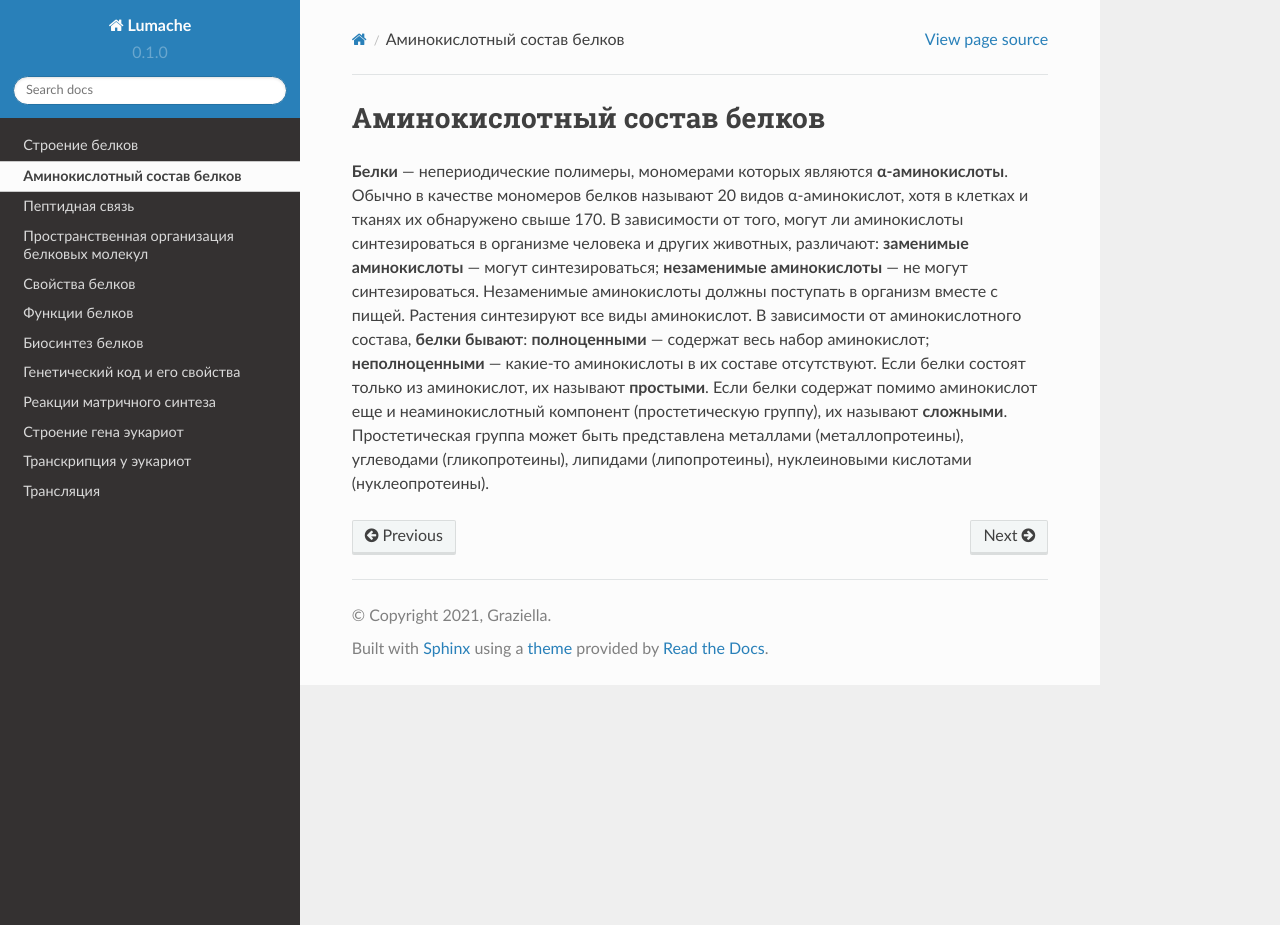
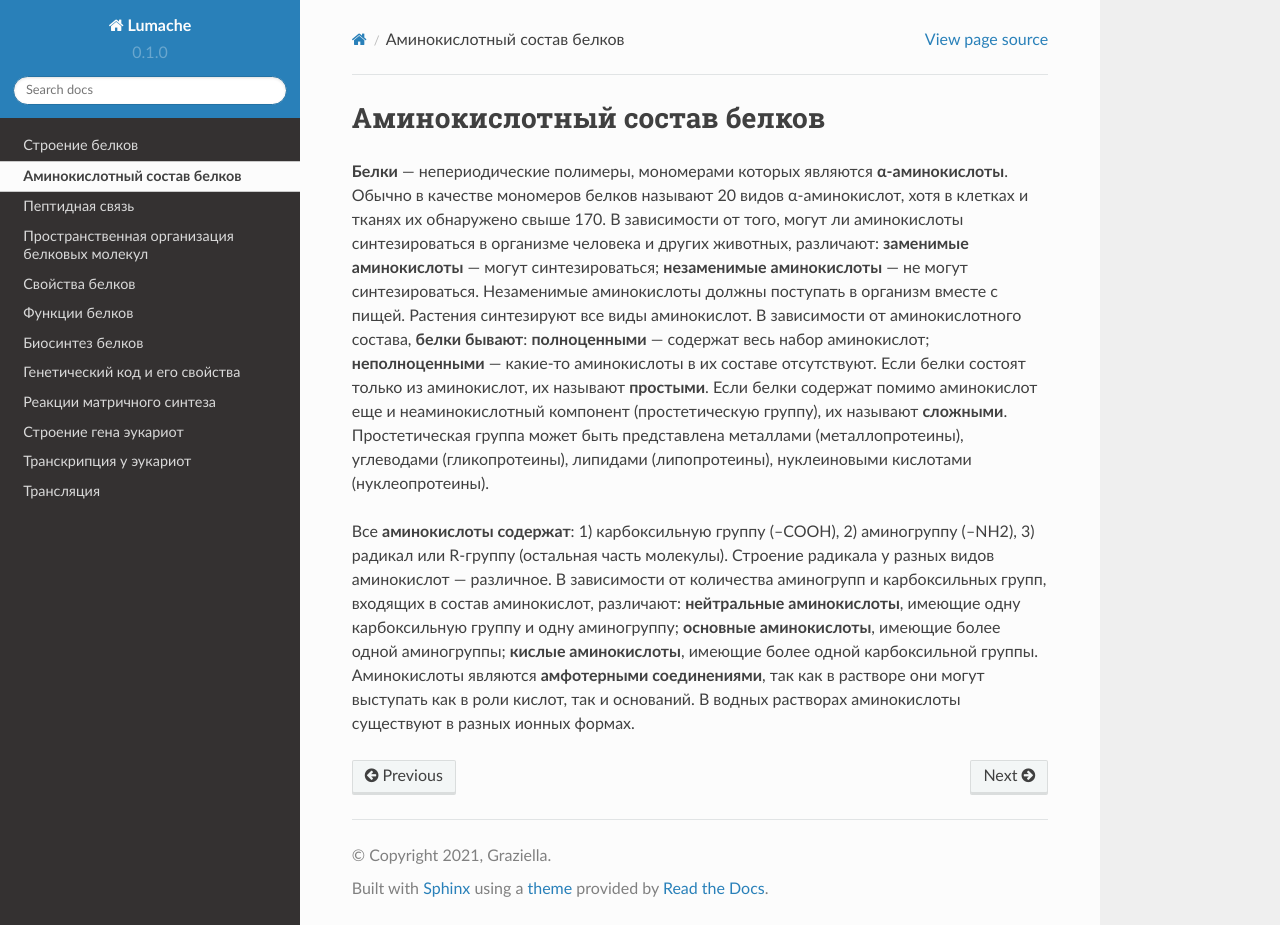
Before and after one commit to neptune2021/test_documentation, a Sphinx documentation site: the page built from docs/source/02.rst, in a window 1280 px wide and 925 px high. Built offline with Sphinx 7.4.7 and the Read the Docs theme 2.0.0, drawn with Linux system fonts in a browser that asks for light colours.

Commit message:
Update 02.rst

```diff
--- a/docs/source/02.rst
+++ b/docs/source/02.rst
@@ -3,3 +3,7 @@
 **Белки** — непериодические полимеры, мономерами которых являются **α-аминокислоты**. Обычно в качестве мономеров белков называют 20 видов α-аминокислот, хотя в клетках и тканях их обнаружено свыше 170.
 В зависимости от того, могут ли аминокислоты синтезироваться в организме человека и других животных, различают: **заменимые аминокислоты** — могут синтезироваться; **незаменимые аминокислоты** — не могут синтезироваться. Незаменимые аминокислоты должны поступать в организм вместе с пищей. Растения синтезируют все виды аминокислот.
 В зависимости от аминокислотного состава, **белки бывают**: **полноценными** — содержат весь набор аминокислот; **неполноценными** — какие-то аминокислоты в их составе отсутствуют. Если белки состоят только из аминокислот, их называют **простыми**. Если белки содержат помимо аминокислот еще и неаминокислотный компонент (простетическую группу), их называют **сложными**. Простетическая группа может быть представлена металлами (металлопротеины), углеводами (гликопротеины), липидами (липопротеины), нуклеиновыми кислотами (нуклеопротеины).
+
+
+Все **аминокислоты содержат**: 1) карбоксильную группу (–СООН), 2) аминогруппу (–NH2), 3) радикал или R-группу (остальная часть молекулы). Строение радикала у разных видов аминокислот — различное. В зависимости от количества аминогрупп и карбоксильных групп, входящих в состав аминокислот, различают: **нейтральные аминокислоты**, имеющие одну карбоксильную группу и одну аминогруппу; **основные аминокислоты**, имеющие более одной аминогруппы; **кислые аминокислоты**, имеющие более одной карбоксильной группы.
+Аминокислоты являются **амфотерными соединениями**, так как в растворе они могут выступать как в роли кислот, так и оснований. В водных растворах аминокислоты существуют в разных ионных формах.
```
